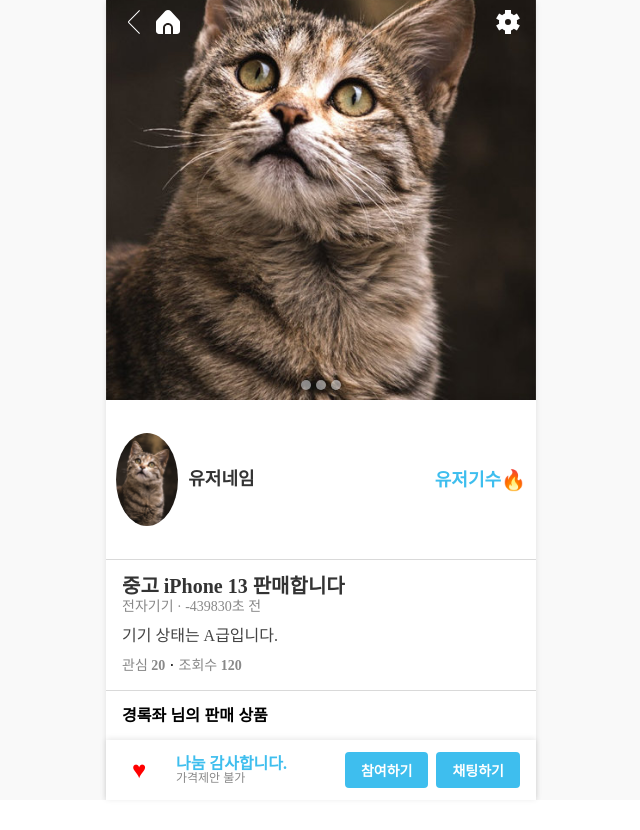
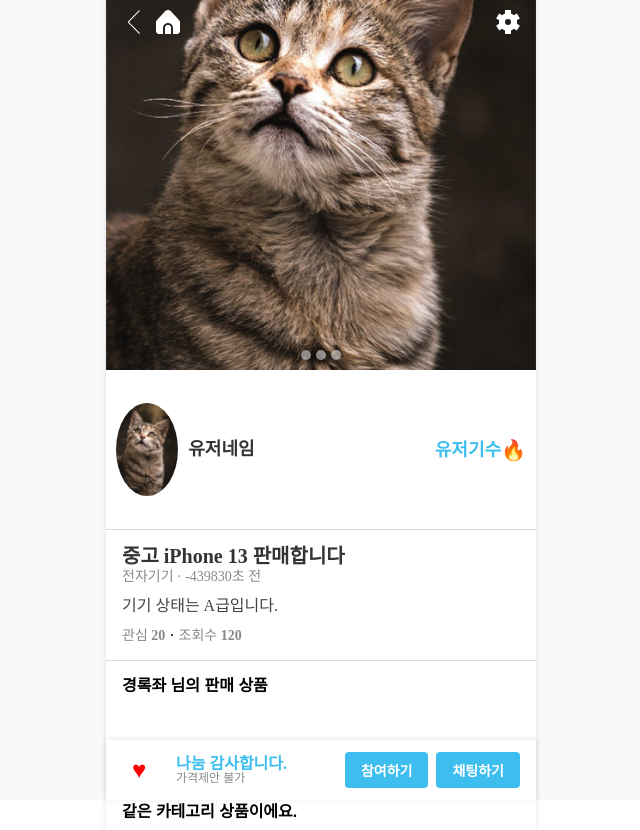
Before and after one commit to Ssadang/ssadang-frontend-pwa, a React (Create React App) app: page /trading/detail/1 in a window 1280 px wide. Shown: the whole page, without its empty margins (319-959 px from the left). Before the commit the page ends 800 px from the top, so only its background shows below. Built offline with nearby package versions, Linux system fonts and the light colour scheme; some icons are missing.

Commit message:
Fix : footer 가 기존 요소를 가리던거 수정(detail design 완)

```diff
--- a/src/pages/TradingPage/Detail/style.css
+++ b/src/pages/TradingPage/Detail/style.css
@@ -12,6 +12,7 @@
     width: 100%;
     max-width: 430px;
     height: 100vh;
+    padding-bottom: 60px;
     overflow-y: auto;
     -webkit-overflow-scrolling: touch;
     /* iOS 터치 스크롤 부드럽게 *
```
